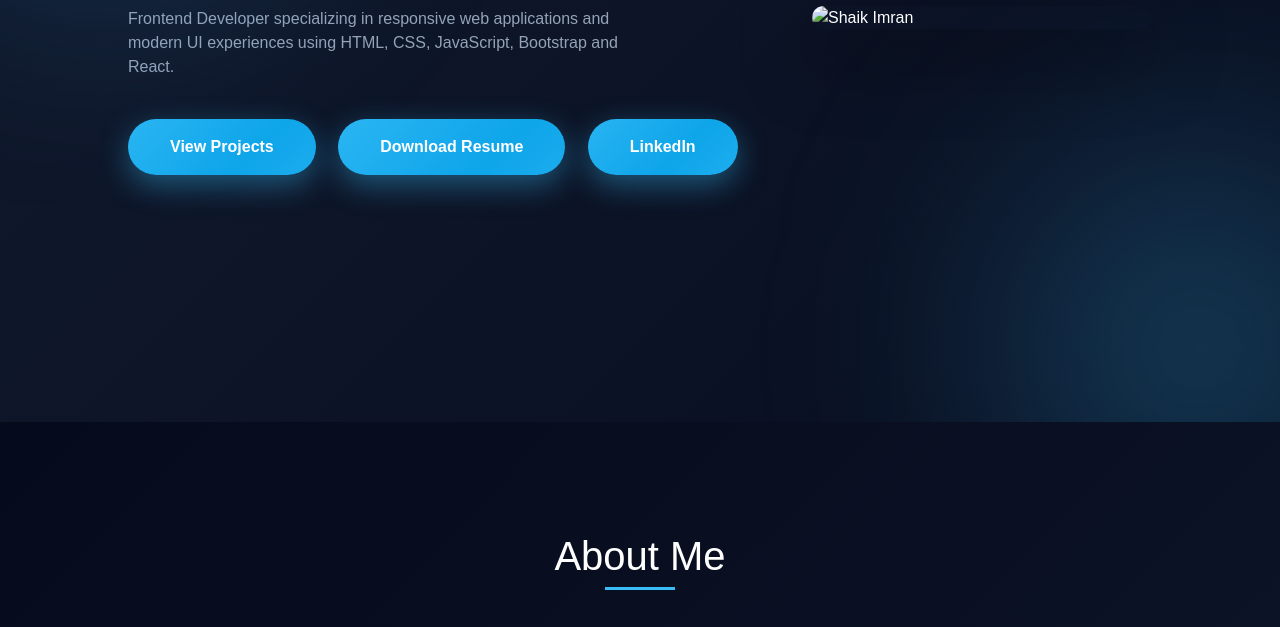
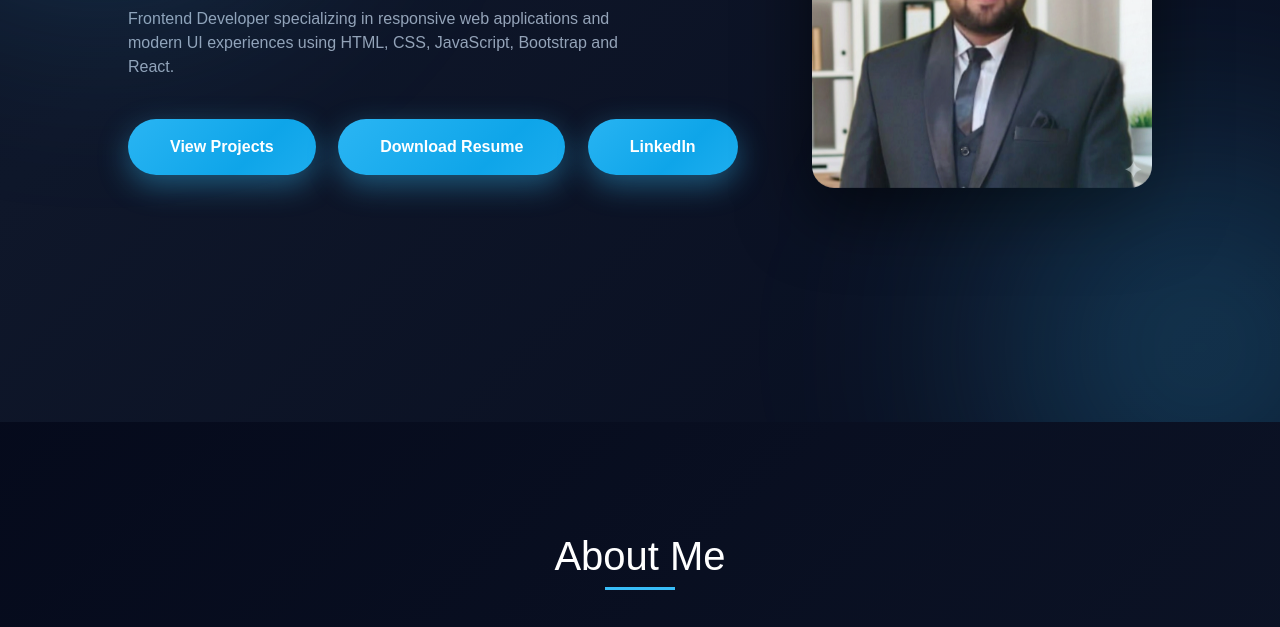
Before and after one commit to ShaikhImran-48/portfolio, a plain HTML site: page index.html in a window 1280 px wide. Shown: the part 378-1005 px from the top of the page. Drawn offline with nearby package versions, Linux system fonts and the light colour scheme; the site is published under a folder, as on GitHub Pages, so addresses that start at the root find nothing.

```diff
--- a/index.html
+++ b/index.html
@@ -802,7 +802,7 @@
       </div>
       <div class="hero-image">
         <img
-          src="/Gemini_Generated_Image_rebpb3rebpb3rebp.png"
+          src="Gemini_Generated_Image_rebpb3rebpb3rebp.png"
           alt="Shaik Imran"
         />
       </div>
```
